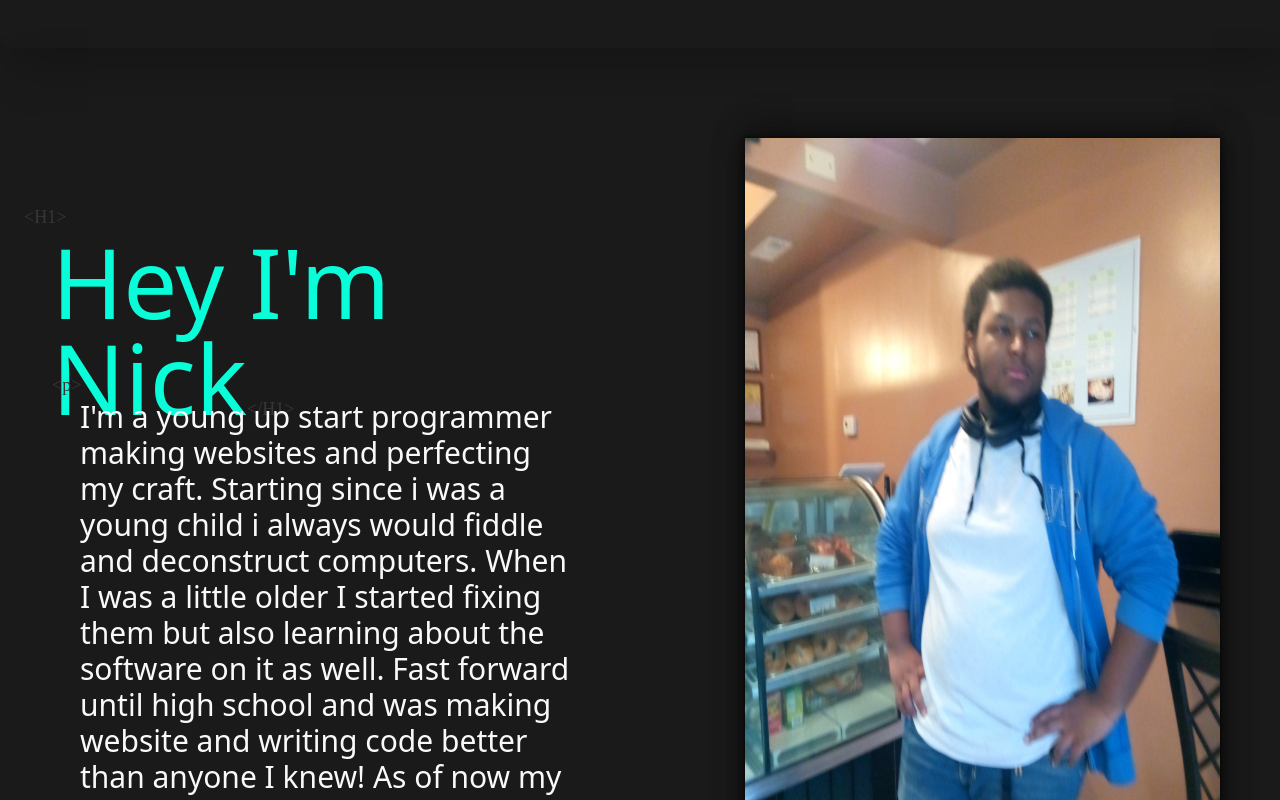
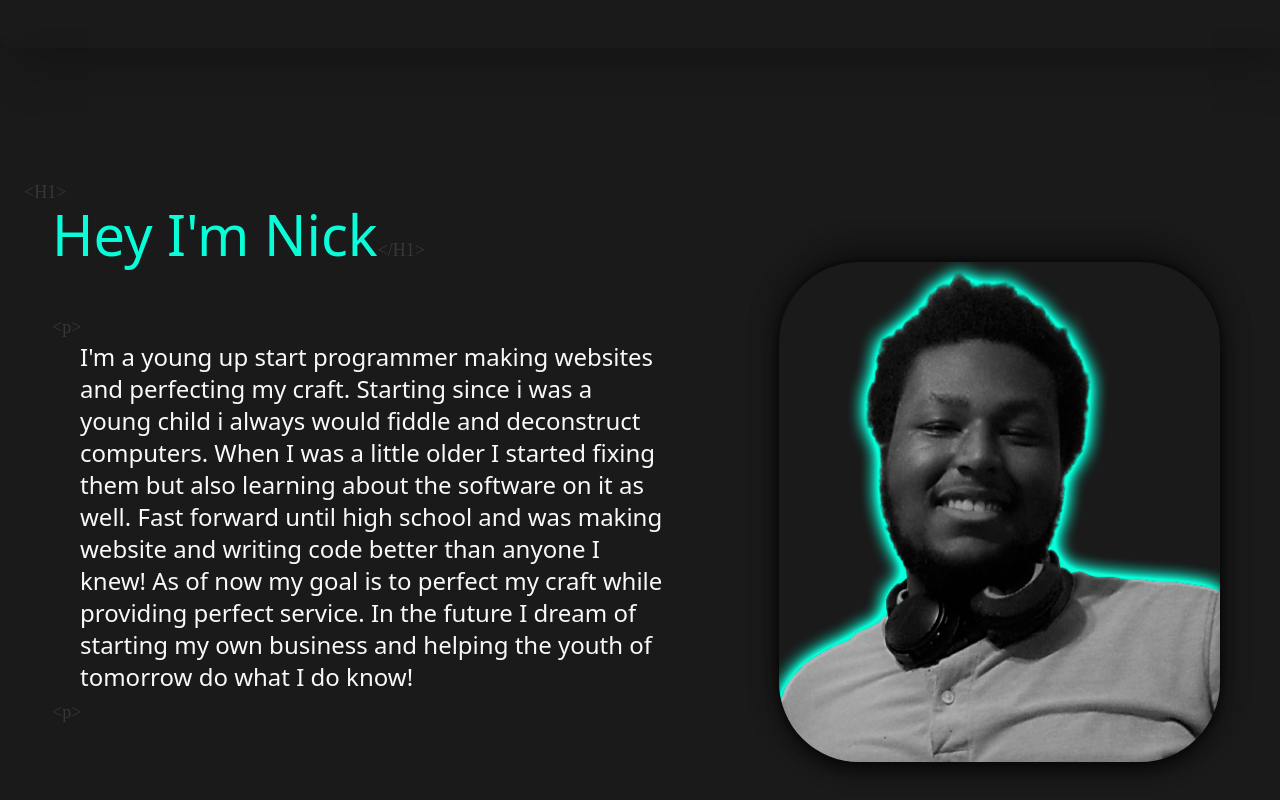
Before and after one commit to Stalehair54/My-new-portfolio, a React (Create React App) app: page / in a window 1280 px wide. Shown: the part 780-1580 px from the top of the page. Built offline with nearby package versions, Linux system fonts and the light colour scheme; a web font is replaced by a local one.

Commit message:
about-home responsive

```diff
--- a/src/pages/Home.js
+++ b/src/pages/Home.js
@@ -5,12 +5,12 @@ import Projectgal from "../components/projectgal";
 const Home = () => {
   return (
     <section
-      className="xl:w-full bg-[#1a1a1a]  mr-0 h-full overflowhidden ml-36 shadow-4xl rounded-md mt-4 mb-4 xl:before:hidden xl:after:hidden  before:content-['<html>']  before:text-lg before:ml-3 before:text-[#373737]  before:font-bella
+      className="2xl:mr-10 xl:w-full bg-[#1a1a1a]  mr-0 h-full overflowhidden ml-36 shadow-4xl rounded-md mt-4 mb-4 xl:before:hidden xl:after:hidden  before:content-['<html>']  before:text-lg before:ml-3 before:text-[#373737]  before:font-bella
     after:content-['</html>']  after:text-[#373737] after:font-bella after:ml-3 after:text-lg  xl:ml-0 xl:mt-0 xl:mb-0 xl:mr-0 xl:overflow-hidden xl:text-xl xl:block"
     >
       <section className="xl:m-0  xl:block lg:before:text-xl lg:after:text-xl xl:before:text-xl before:content-['<body>'] before:text-xl before:ml-7 before:text-[#373737] before:font-bella after:content-['</body>']  after:text-[#373737] after:text-xl after:font-bella after:ml-7 xl:w-full xl:mr-0">
         <header className=" h-screen  mt-20 shadow-2xl xl:py-36 rounded-lg xl:mt-0  block">
-          <article className=" sm:pl-4 sm:text-5xl sm:before:ml-[-15px] md:text-7xl sm:after:ml-[-15px] xl:before:text-xl lg:before:text-xl lg:after:text-xl xl:after:text-xl xl:before:font-thin xl:after:font-thin  xl:before:ml-[-28px] xl:after:ml-[-28px] text-left  xl:top-12 relative text-[#f4f4f4] text-7xl xl:text-4xl font-semibold font-title px-20 xl:ml-0  before:content-['<h1>'] before:text-lg before:text-[#373737] ml-[-28px] before:font-bella after:content-['</h1>'] after:text-lg   after:text-[#373737] after:font-bella">
+          <article className=" sm:pl-4 sm:text-5xl sm:before:ml-[-15px] md:text-7xl sm:after:ml-[-15px] xl:before:text-xl lg:before:text-xl lg:after:text-xl xl:after:text-xl xl:before:font-thin xl:after:font-thin  xl:before:ml-[-28px] xl:after:ml-[-28px] text-left  xl:top-12 relative text-[#f4f4f4] text-7xl xl:text-4xl font-semibold font-title px-20 xl:ml-0  before:content-['<h1>'] before:text-lg before:text-[#373737] ml-[-28px] before:font-bella after:content-['</h1>'] after:text-lg   after:text-[#373737] after:font-bella xsm:text-4xl">
             <h5 className="">Hi,</h5>
             <h1>I'm Nick,</h1>
             <h2>A web developer.</h2>
@@ -29,14 +29,14 @@ const Home = () => {
             </button>
           </Link>
         </header>
-        <div className=" flex justify-around pt-60  shadow-2xl shrink-0 w-50 h-screen px-20 snap-always snap-start">
-          <div className="flex flex-col gap-16 mt-[-150px]">
-            <h1 className=" h-40 text-8xl w-9/12 text-[#08fdd8] capitalize after:content-['</h1>'] after:text-lg ml-[-28px] after:text-[#373737] after:font-bella ">
-              <h1 className="before:content-['<h1>'] before:text-lg before:text-[#373737] ml-[-28px] before:font-bella "></h1>
+        <div className=" flex justify-center items-center pt-32 mb-10 lg:ml-[-260px] lg:gap-5 shadow-2xl shrink-0 w-50 h-screen px-20  ">
+          <div className="flex flex-col gap-12 xl:gap-0 mt-[-150px] lg:w-[70rem]  ">
+            <h1 className=" h-40 xl:text-[3.5rem] text-8xl md:ml-[200px] sm:ml-[100px] tb:ml-16 xsm1:ml-[70px] xsm2:ml-[40px] text-[#08fdd8] capitalize after:content-['</h1>'] after:text-lg lg:ml-[-70px] ml-[-28px] after:text-[#373737] after:font-bella ">
+              <h1 className="before:content-['<h1>'] before:text-lg xsm2:before:ml-[30px] before:text-[#373737] lg:before:ml-[20px] ml-[-28px] before:font-bella  "></h1>
               Hey I'm nick
             </h1>
-            <h1 className=" h-full text-3xl text-left w-9/12 text-[#f9f9f9]  ">
-              <p className="before:content-['<p>'] before:text-lg before:text-[#373737] ml-[-28px] before:font-bella"></p>
+            <h1 className=" h-full xl:text-2xl text-3xl text-left w-10/12 lg:w-5/12 lg:ml-[-60px] tb:ml-16 xsm1:text-xl xsm1:ml-[70px] xsm3:w-[28%] xsm2:ml-[50px] xsm1:w-4/12 text-[#f9f9f9] md:ml-[200px] sm:ml-[100px] ">
+              <p className="before:content-['<p>'] before:text-lg before:text-[#373737] lg:ml-[-15px] ml-[-28px] xsm1:before:ml-2 before:font-bella"></p>
               I'm a young up start programmer making websites and perfecting my
               craft. Starting since i was a young child i always would fiddle
               and deconstruct computers. When I was a little older I started
@@ -46,12 +46,12 @@ const Home = () => {
               craft while providing perfect service. In the future I dream of
               starting my own business and helping the youth of tomorrow do what
               I do know!
-              <p className="after:content-['<p>'] ml-[-28px] after:text-lg after:text-[#373737] after:font-bella"></p>
+              <p className="after:content-['<p>'] ml-[-28px]  after:text-lg after:text-[#373737] lg:after:ml-[15px] xsm1:before:ml-2 after:font-bella"></p>
             </h1>
           </div>
           <img
-            className="w-5/12 mt-[-150px] h-[800px] shadow-4xl"
-            src={require("../components/image/me.jpg")}
+            className=" h-[500px] shadow-4xl lg:ml-[-700px] rounded-[5rem] md:hidden tb:hidden "
+            src={require("../components/image/me1.png")}
             alt=""
           />
         </div>
--- a/tailwind.config.js
+++ b/tailwind.config.js
@@ -19,13 +19,15 @@ module.exports = {
       },
     },
     screens: {
-      "2xl": { max: "1535px" },
+      "2xl": { max: "1500px" },
       // => @media (max-width: 1535px) { ... }
 
       xl: { max: "1300px" },
       // => @media (max-width: 1279px) { ... }
 
       lg: { max: "1000px" },
+      tb: { max: "980px" },
+      mon3: { max: "1330px" },
       // => @media (max-width: 1023px) { ... }
 
       md: { max: "760px" },
@@ -33,6 +35,10 @@ module.exports = {
 
       sm: { max: "600px" },
       // => @media (max-width: 639px) { ... }
+      xsm: { max: "360px" },
+      xsm1: { max: "450px" },
+      xsm2: { max: "400px" },
+      xsm3: { max: "380px" },
     },
   },
   plugins: [],
```
Also changed, not shown: src/components/image/me.png (added), src/components/image/me1.png (added).
